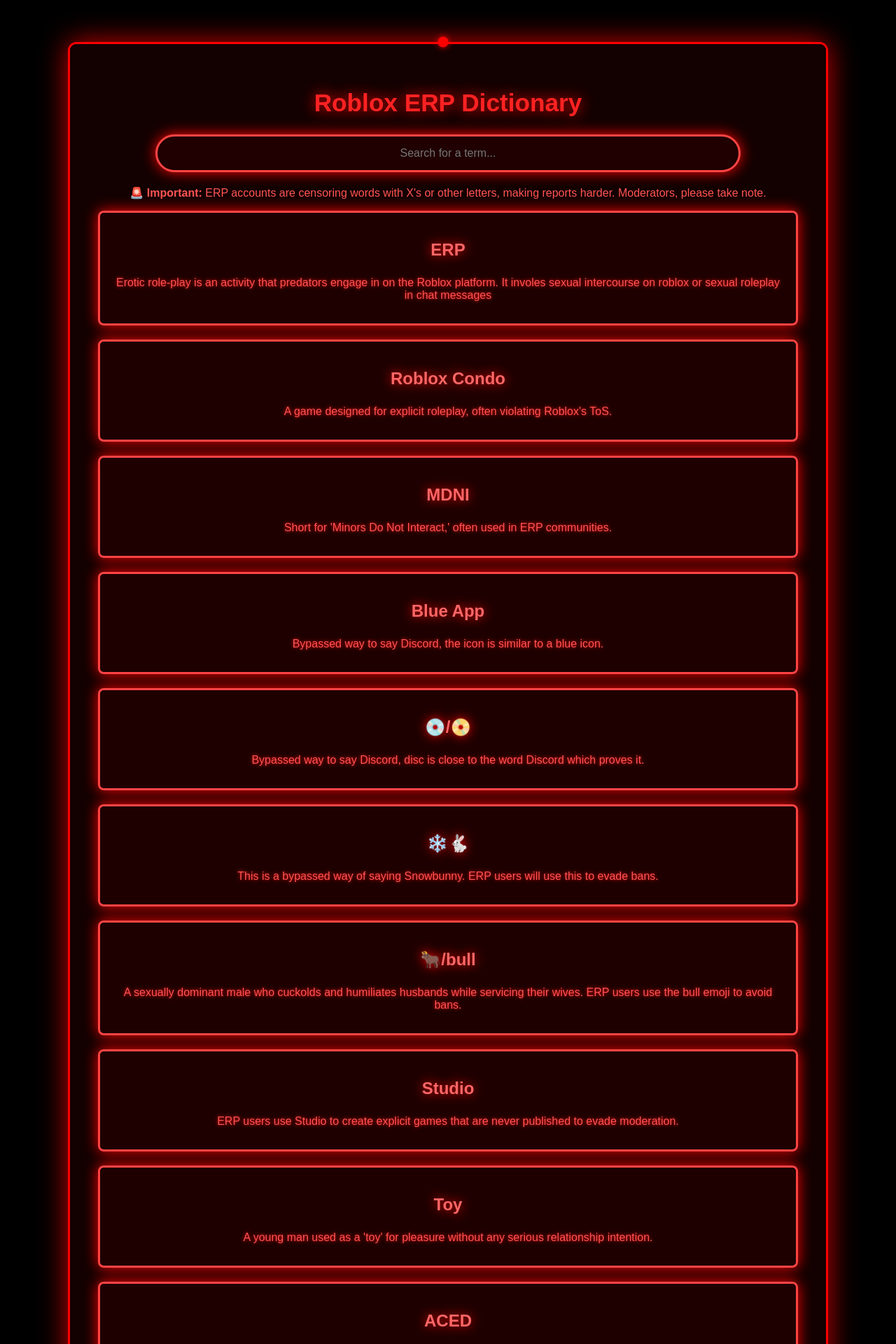
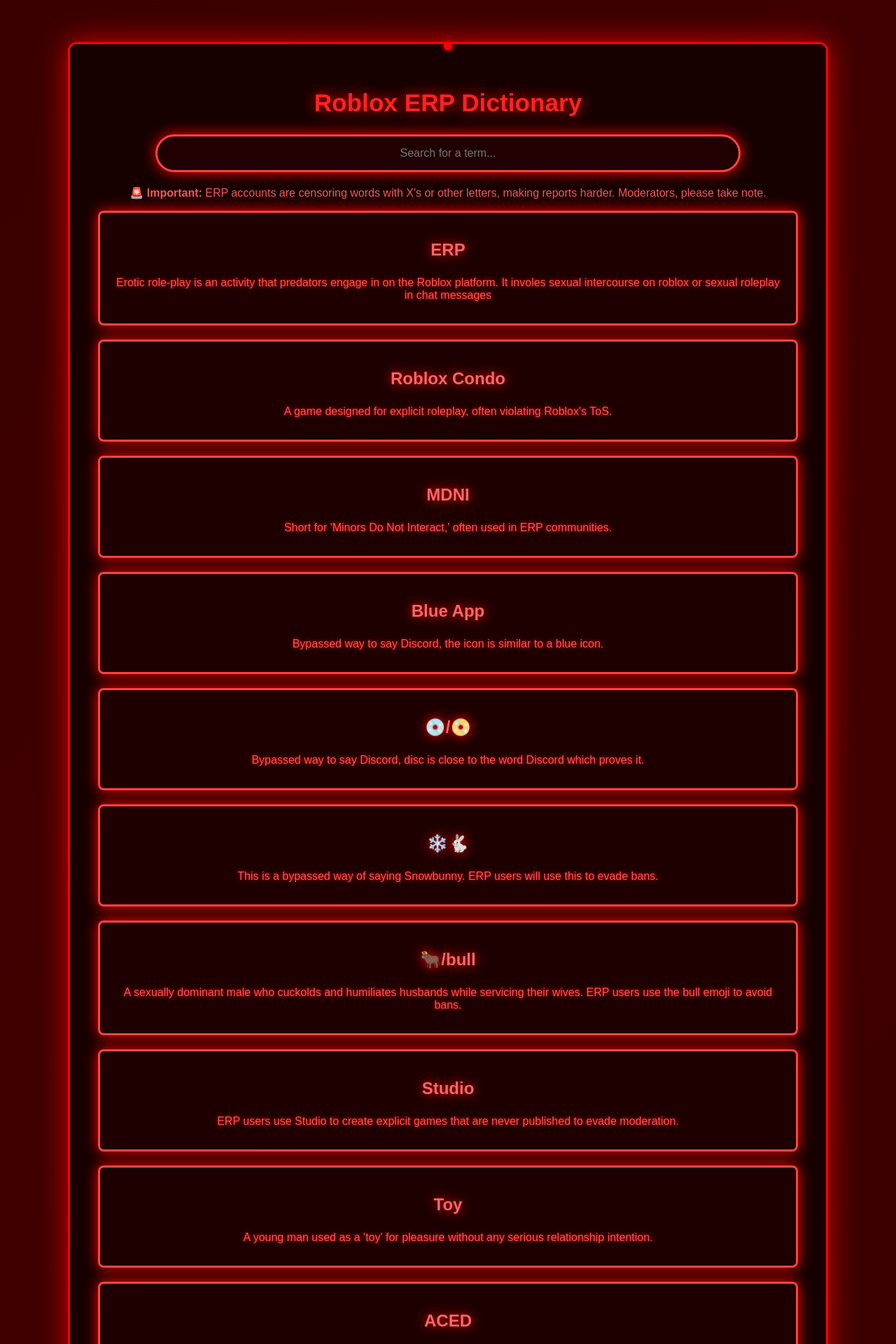
Before and after one commit to T-TGM/ERP-Definition, a Jekyll site: the page index.html, which Jekyll copies as it is, in a window 1280 px wide. Shown: the top 1920 px of the page at 70% size. Built offline with Jekyll 4.4.1, drawn with Linux system fonts in a browser that asks for light colours.

Commit message:
Update index.html

```diff
--- a/index.html
+++ b/index.html
@@ -6,9 +6,17 @@
     <title>Roblox ERP Dictionary</title>
     <style>
         /* 🔥 Epic Animated Background */
+        @keyframes bgAnimation {
+            0% { background-position: 0% 50%; }
+            50% { background-position: 100% 50%; }
+            100% { background-position: 0% 50%; }
+        }
+
         body {
             font-family: Arial, sans-serif;
-            background: black;
+            background: linear-gradient(-45deg, #200000, #400000, #200000);
+            background-size: 300% 300%;
+            animation: bgAnimation 10s infinite ease-in-out;
             color: #ff5555;
             display: flex;
             justify-content: center;
@@ -23,14 +31,13 @@
         /* 🔥 Fully Red Custom Cursor (FIXED) */
         .custom-cursor {
             position: fixed;
-            width: 15px;
-            height: 15px;
+            width: 12px;
+            height: 12px;
             background: red;
             border-radius: 50%;
             pointer-events: none;
-            transform: translate(-50%, -50%);
-            transition: transform 0.05s ease-out;
-            box-shadow: 0 0 10px red;
+            box-shadow: 0 0 8px red;
+            transition: transform 0.03s linear;
             z-index: 10000;
         }
 
@@ -115,11 +122,10 @@
             user-select: none;
             position: relative;
             box-shadow: 0 0 20px red;
-            opacity: 0;
-            transform: translateY(5px);
-            animation: fadeIn 0.3s ease-in-out forwards;
+            transform: scale(1);
         }
 
+        /* 🔥 Popout Effect Restored */
         .definition:hover {
             background: rgba(48, 0, 0, 0.95);
             box-shadow: 0 0 30px red;
@@ -131,11 +137,6 @@
             font-size: 1.5em;
             color: #ff6666;
             text-shadow: 0 0 15px red;
-        }
-
-        @keyframes fadeIn {
-            from { opacity: 0; transform: translateY(5px); }
-            to { opacity: 1; transform: translateY(0); }
         }
     </style>
 </head>
@@ -247,9 +248,11 @@
             renderDefinitions(e.target.value);
         });
 
-        // 🎯 Fix Cursor Offset & Smooth Tracking
+        // 🎯 Fix Cursor Offset & Make It Track Perfectly
         document.addEventListener('mousemove', (e) => {
-            cursor.style.transform = `translate(${e.clientX}px, ${e.clientY}px)`;
+            requestAnimationFrame(() => {
+                cursor.style.transform = `translate(${e.clientX}px, ${e.clientY}px)`;
+            });
         });
 
         document.addEventListener('mouseenter', () => {
```
